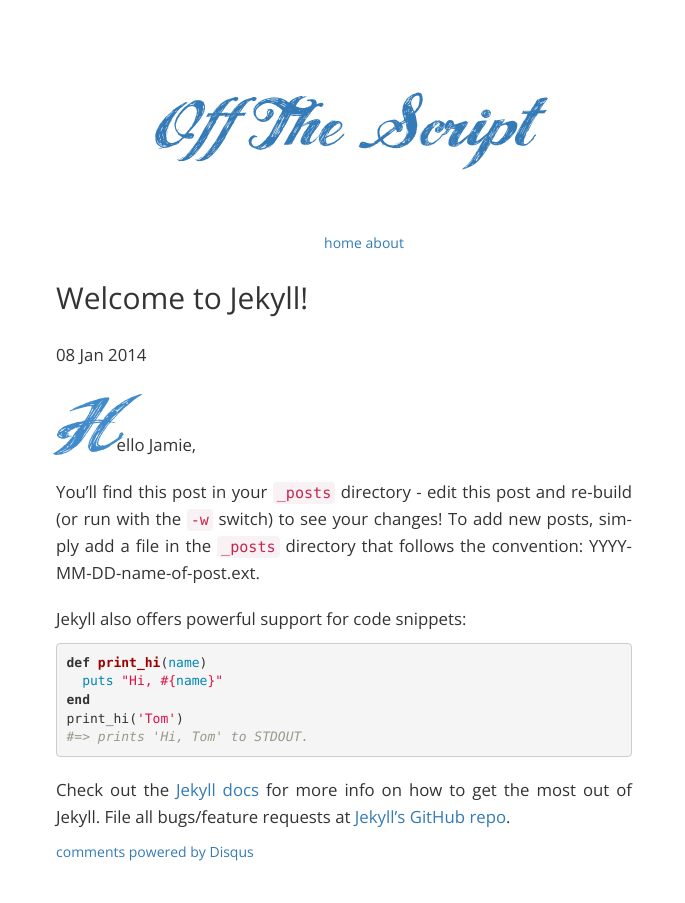
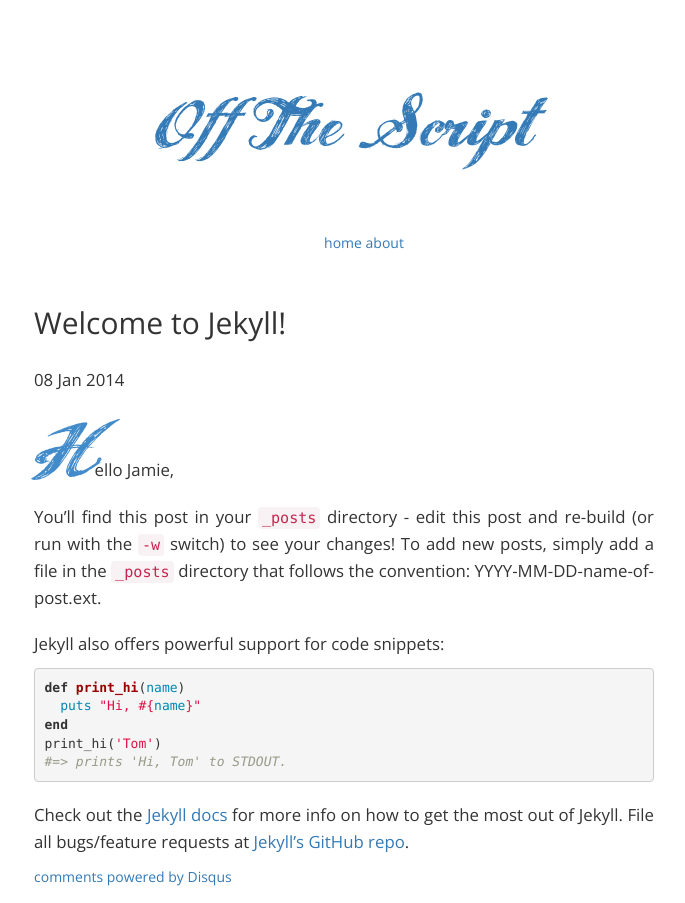
Before and after one commit to JamieDixon/jamiedixon.github.io, a Jekyll site: the page built from 2014-01-08-welcome-to-jekyll.markdown, in a window 1280 px wide. Shown: the whole page, without its empty margins (296-981 px from the left). Built offline with Jekyll 4.4.1, drawn with Linux system fonts in a browser that asks for light colours; nearby versions of some CDN libraries; Markdown is read by kramdown in place of the engine named in the settings; comment, search, counter and statistics services are not loaded.

Commit message:
Some style updates and including a new post that I don't want live yet

```diff
--- a/_layouts/post.html
+++ b/_layouts/post.html
@@ -1,7 +1,7 @@
 ---
 layout: default
 ---
-<h2>{{ page.title }}</h2>
+<h2 class="post-title">{{ page.title }}</h2>
 <p class="meta">{{ page.date | date_to_string }}</p>
 
 <div class="post">
--- a/css/main.css
+++ b/css/main.css
@@ -16,17 +16,18 @@
   text-align:center;
 }
 header .title{
-  font-size: 3em;
+  font-size: 4em;
   font-family: "Angel Tears", Helvetica, sans-serif;
 }
 
 main{
   margin: 0 auto;
+  padding: 15px;
 }
 
 main p{
   margin-top: 20px;
-  font-size: 1.2em;
+  font-size: 100%;
   text-align: justify;
   hyphens: auto;
 }
@@ -39,12 +40,41 @@
   vertical-align: text-bottom;
 }
 
+/* iPads (portrait and landscape) ----------- */
+@media only screen
+and (min-device-width : 768px)
+and (max-device-width : 1024px) {
+/* Styles */
+}
+
+/* iPads (landscape) ----------- */
+@media only screen
+and (min-device-width : 768px)
+and (max-device-width : 1024px)
+and (orientation : landscape) {
+/* Styles */
+}
+
+@media (max-width: 649px)
+{
+  main{
+    width: auto;
+  }
+}
+
+@media (min-width: 650px)
+{
+  main{
+    width: 650px;
+  }
+}
+
 @media (min-width: 50em){
   header .title{
     font-size: 9em;
   }
 
-  main{
-    width: 45%;
+  main p{
+    font-size: 1.2em;
   }
 }
```
Also changed, not shown: _posts/2014-01-10-Would-You-Say-Youre-Straight.markdown (added, +35 -0 lines), 2 other files.
